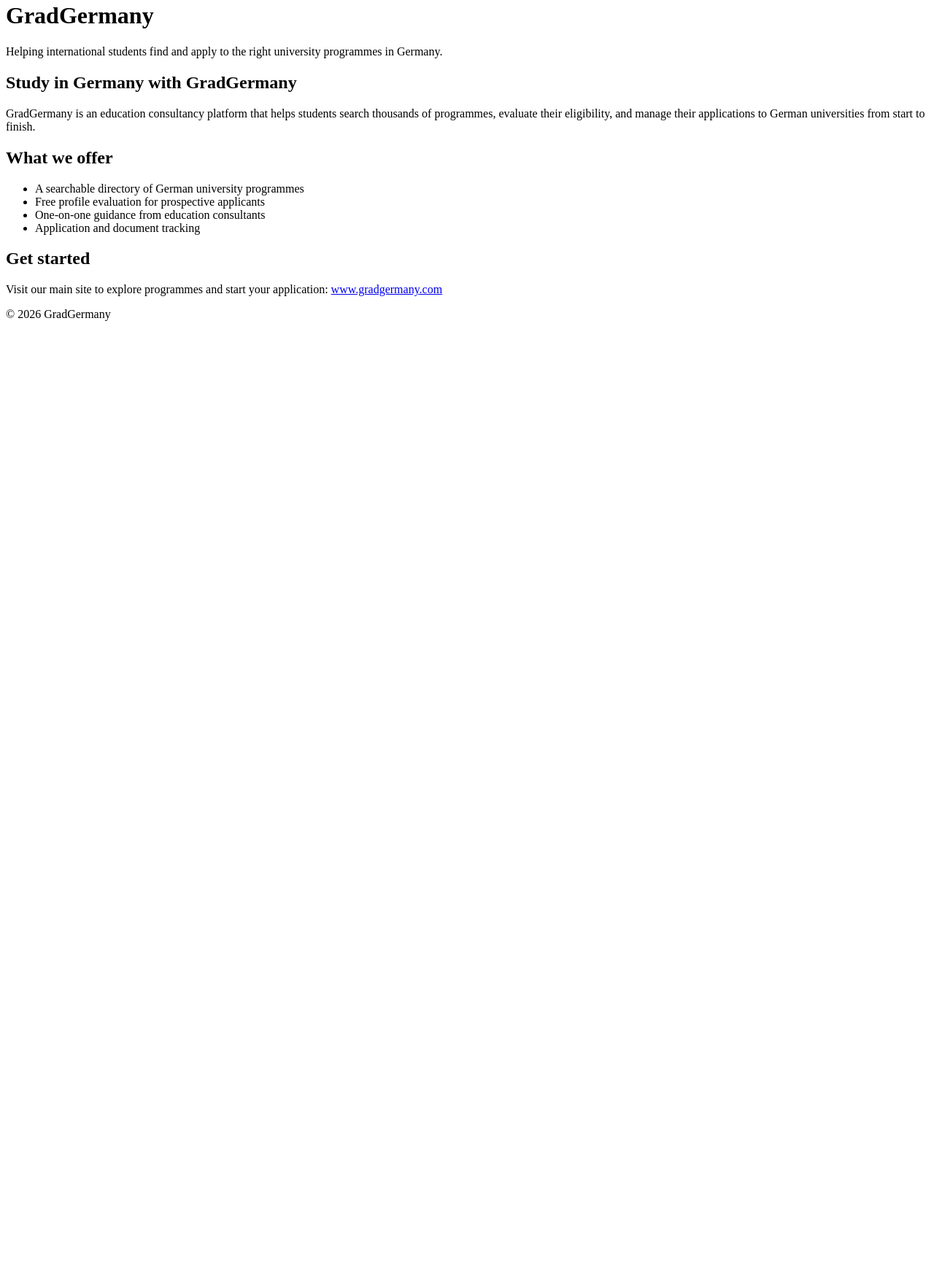
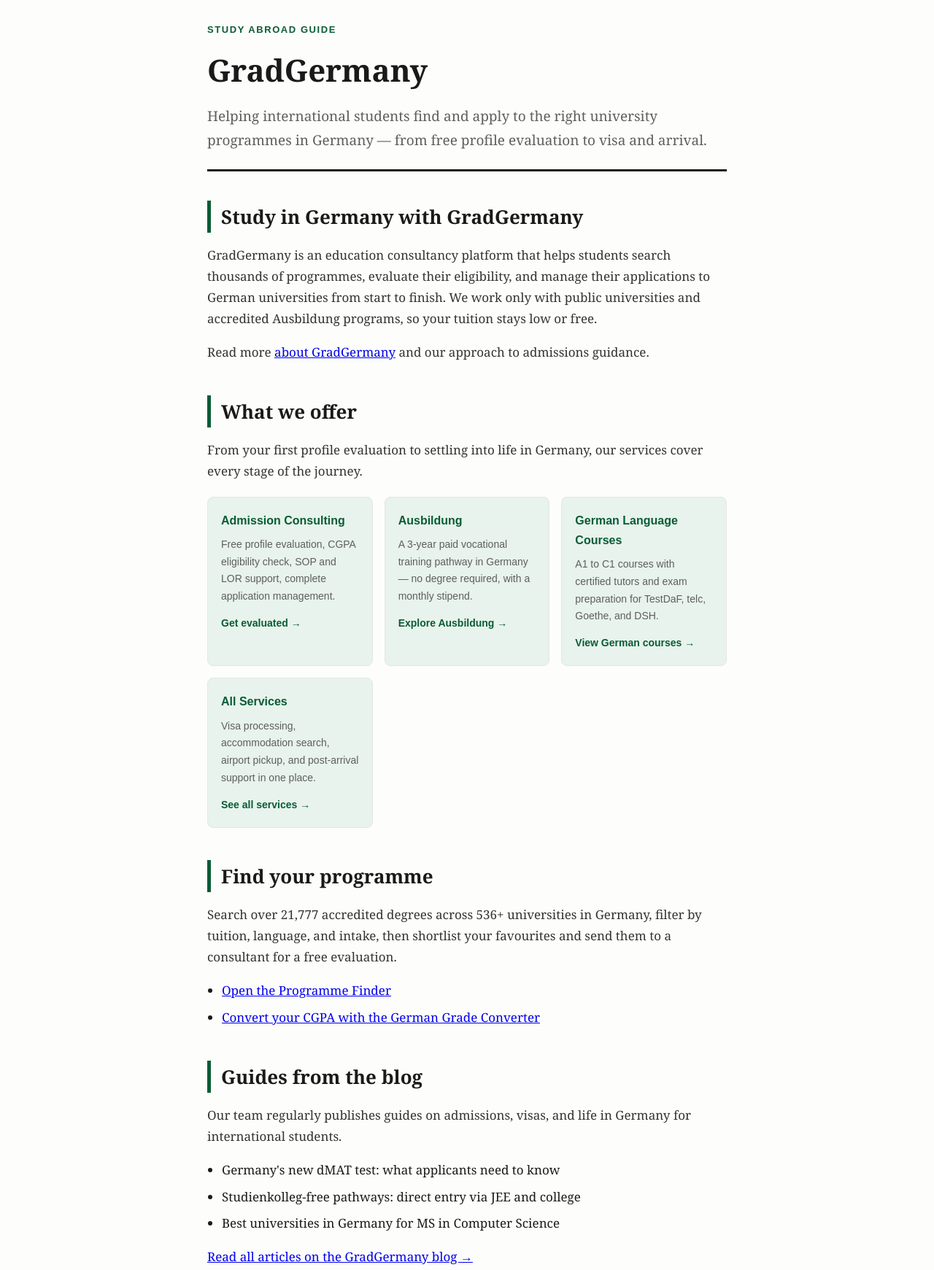
Before and after one commit to kumar-narender/gradgermany-pages, a plain HTML site: page index.html in a window 1280 px wide. Shown: the part 18-1759 px from the top of the page at 73% size. Before the commit the page ends 800 px from the top, so only its background shows below. Drawn offline with Linux system fonts and the light colour scheme.

Commit message:
Fix HTML title and enhance content structure

```diff
--- a/index.html
+++ b/index.html
@@ -3,37 +3,221 @@
 <head>
 <meta charset="UTF-8">
 <meta name="viewport" content="width=device-width, initial-scale=1.0">
-<title>GradGermany | Study in Germany - Admissions Guidance &amp; University Programmes</title>
+<title>GradGermany | Study in Germany - Admissions Guidance & University Programmes</title>
 <meta name="description" content="GradGermany helps international students find the right German university programme and guides them through the admissions process from application to visa.">
 <link rel="canonical" href="https://pages.gradgermany.com/">
 <meta name="robots" content="index, follow">
+<style>
+  :root {
+    --ink: #1a1a1a;
+    --muted: #5f5f5f;
+    --accent: #0a5c36;
+    --accent-light: #e7f3ec;
+    --border: #e6e6e6;
+  }
+  * { box-sizing: border-box; }
+  body {
+    margin: 0;
+    font-family: Georgia, 'Times New Roman', serif;
+    color: var(--ink);
+    background: #fdfdfb;
+    line-height: 1.7;
+  }
+  .wrap {
+    max-width: 760px;
+    margin: 0 auto;
+    padding: 48px 24px 80px;
+  }
+  header.site-header {
+    border-bottom: 3px solid var(--ink);
+    padding-bottom: 24px;
+    margin-bottom: 40px;
+  }
+  header.site-header .kicker {
+    text-transform: uppercase;
+    letter-spacing: 0.12em;
+    font-size: 13px;
+    color: var(--accent);
+    font-family: Arial, sans-serif;
+    font-weight: bold;
+    margin-bottom: 8px;
+  }
+  header.site-header h1 {
+    font-size: 42px;
+    margin: 0 0 12px;
+  }
+  header.site-header p.lede {
+    font-size: 19px;
+    color: var(--muted);
+    margin: 0;
+  }
+  article section {
+    margin-bottom: 44px;
+  }
+  article h2 {
+    font-size: 26px;
+    border-left: 5px solid var(--accent);
+    padding-left: 14px;
+    margin-bottom: 16px;
+  }
+  article p {
+    font-size: 17px;
+    color: #333;
+  }
+  .card-grid {
+    display: grid;
+    grid-template-columns: repeat(auto-fit, minmax(200px, 1fr));
+    gap: 16px;
+    margin-top: 20px;
+  }
+  .card {
+    background: var(--accent-light);
+    border: 1px solid var(--border);
+    border-radius: 8px;
+    padding: 18px;
+    font-family: Arial, sans-serif;
+  }
+  .card h3 {
+    margin: 0 0 8px;
+    font-size: 16px;
+    color: var(--accent);
+  }
+  .card p {
+    font-size: 14px;
+    margin: 0 0 10px;
+    color: var(--muted);
+  }
+  .card a {
+    font-family: Arial, sans-serif;
+    font-size: 14px;
+    font-weight: bold;
+    color: var(--accent);
+    text-decoration: none;
+  }
+  .card a:hover { text-decoration: underline; }
+  ul.plain {
+    padding-left: 20px;
+  }
+  ul.plain li {
+    margin-bottom: 8px;
+    font-size: 17px;
+  }
+  .cta-box {
+    background: var(--ink);
+    color: #fff;
+    border-radius: 10px;
+    padding: 32px;
+    text-align: center;
+    font-family: Arial, sans-serif;
+  }
+  .cta-box h2 {
+    color: #fff;
+    border: none;
+    padding: 0;
+    font-size: 24px;
+  }
+  .cta-box a.btn {
+    display: inline-block;
+    margin-top: 16px;
+    background: #fff;
+    color: var(--ink);
+    text-decoration: none;
+    padding: 12px 28px;
+    border-radius: 6px;
+    font-weight: bold;
+  }
+  footer.site-footer {
+    margin-top: 60px;
+    padding-top: 20px;
+    border-top: 1px solid var(--border);
+    font-family: Arial, sans-serif;
+    font-size: 13px;
+    color: var(--muted);
+    text-align: center;
+  }
+  footer.site-footer a { color: var(--accent); }
+</style>
 </head>
 <body>
-<header>
+<div class="wrap">
+<header class="site-header">
+<div class="kicker">Study Abroad Guide</div>
 <h1>GradGermany</h1>
-<p>Helping international students find and apply to the right university programmes in Germany.</p>
+<p class="lede">Helping international students find and apply to the right university programmes in Germany &mdash; from free profile evaluation to visa and arrival.</p>
 </header>
-<main>
+
+<article>
+
 <section>
 <h2>Study in Germany with GradGermany</h2>
-<p>GradGermany is an education consultancy platform that helps students search thousands of programmes, evaluate their eligibility, and manage their applications to German universities from start to finish.</p>
+<p>GradGermany is an education consultancy platform that helps students search thousands of programmes, evaluate their eligibility, and manage their applications to German universities from start to finish. We work only with public universities and accredited Ausbildung programs, so your tuition stays low or free.</p>
+<p>Read more <a href="https://www.gradgermany.com/about">about GradGermany</a> and our approach to admissions guidance.</p>
 </section>
+
 <section>
 <h2>What we offer</h2>
-<ul>
-<li>A searchable directory of German university programmes</li>
-<li>Free profile evaluation for prospective applicants</li>
-<li>One-on-one guidance from education consultants</li>
-<li>Application and document tracking</li>
+<p>From your first profile evaluation to settling into life in Germany, our services cover every stage of the journey.</p>
+<div class="card-grid">
+<div class="card">
+<h3>Admission Consulting</h3>
+<p>Free profile evaluation, CGPA eligibility check, SOP and LOR support, complete application management.</p>
+<a href="https://www.gradgermany.com/services/profile-evaluation">Get evaluated &rarr;</a>
+</div>
+<div class="card">
+<h3>Ausbildung</h3>
+<p>A 3-year paid vocational training pathway in Germany &mdash; no degree required, with a monthly stipend.</p>
+<a href="https://www.gradgermany.com/ausbildung">Explore Ausbildung &rarr;</a>
+</div>
+<div class="card">
+<h3>German Language Courses</h3>
+<p>A1 to C1 courses with certified tutors and exam preparation for TestDaF, telc, Goethe, and DSH.</p>
+<a href="https://www.gradgermany.com/">View German courses &rarr;</a>
+</div>
+<div class="card">
+<h3>All Services</h3>
+<p>Visa processing, accommodation search, airport pickup, and post-arrival support in one place.</p>
+<a href="https://www.gradgermany.com/services">See all services &rarr;</a>
+</div>
+</div>
+</section>
+
+<section>
+<h2>Find your programme</h2>
+<p>Search over 21,777 accredited degrees across 536+ universities in Germany, filter by tuition, language, and intake, then shortlist your favourites and send them to a consultant for a free evaluation.</p>
+<ul class="plain">
+<li><a href="https://www.gradgermany.com/programmes">Open the Programme Finder</a></li>
+<li><a href="https://www.gradgermany.com/german-grade-converter">Convert your CGPA with the German Grade Converter</a></li>
 </ul>
 </section>
+
 <section>
-<h2>Get started</h2>
-<p>Visit our main site to explore programmes and start your application: <a href="https://www.gradgermany.com/">www.gradgermany.com</a></p>
+<h2>Guides from the blog</h2>
+<p>Our team regularly publishes guides on admissions, visas, and life in Germany for international students.</p>
+<ul class="plain">
+<li>Germany's new dMAT test: what applicants need to know</li>
+<li>Studienkolleg-free pathways: direct entry via JEE and college</li>
+<li>Best universities in Germany for MS in Computer Science</li>
+</ul>
+<p><a href="https://www.gradgermany.com/blog">Read all articles on the GradGermany blog &rarr;</a></p>
 </section>
-</main>
-<footer>
-<p>&copy; 2026 GradGermany</p>
+
+<section>
+<h2>Common questions</h2>
+<p>Wondering whether you can study in Germany for free, what APS certification is, or whether you can work while studying? We answer the most common questions students ask us.</p>
+<p><a href="https://www.gradgermany.com/faq">View all FAQs &rarr;</a></p>
+</section>
+
+<section class="cta-box">
+<h2>Ready to start your application?</h2>
+<p>Get a free, honest profile evaluation and see where you stand.</p>
+<a class="btn" href="https://www.gradgermany.com/">Visit GradGermany.com</a>
+</section>
+
+</article>
+
+<footer class="site-footer">
+<p>&copy; 2026 GradGermany &middot; <a href="https://www.gradgermany.com/contact">Contact us</a> &middot; <a href="https://www.gradgermany.com/">www.gradgermany.com</a></p>
 </footer>
+</div>
 </body>
 </html>
```
